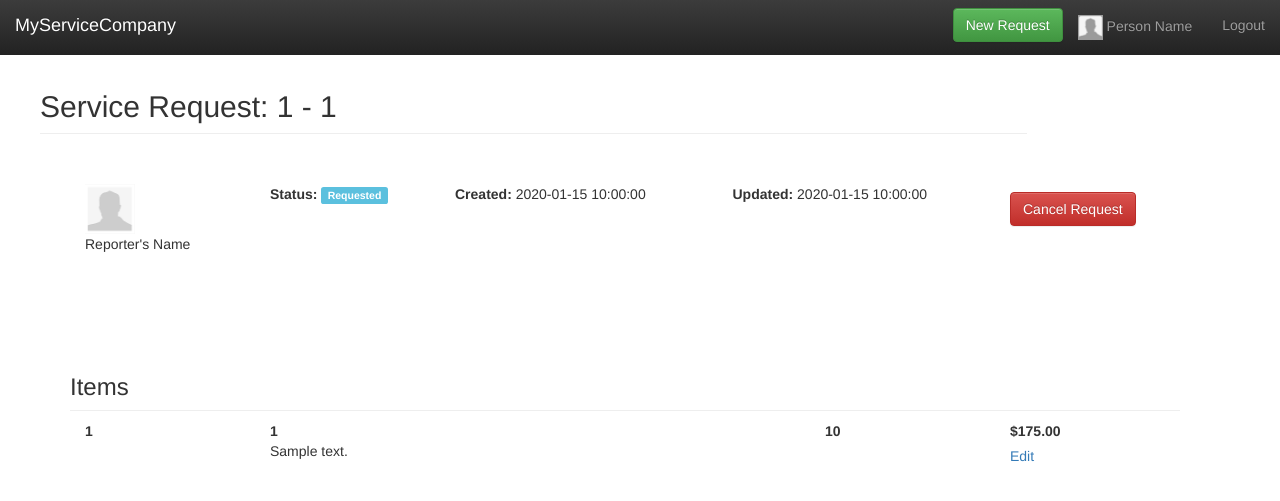
After one commit to dnascimb/msc, a Flask app: page /user/1/tickets/1 in a window 1280 px wide. The commit adds this page. Shown: the top 501 px of the page. Run offline with Flask 2, Linux system fonts and the light colour scheme; the visitor is signed in with stand-in values (Sample User, id 1); tables that the repository leaves empty hold one stand-in row (values such as "Sample post"); parts of the project's set-up code (start-up, migrations or seed data) failed here and were passed over; some libraries are stand-ins or nearby versions.

Commit message:
added TicketSchema; fixed links to use url_for(); addded profile icon to navbar; added request listing UI and functionality; added service request editing screen

```diff
--- a/msc/static/css/homepage.css
+++ b/msc/static/css/homepage.css
@@ -108,3 +108,7 @@ body {
   height: 50px;
   width: 50px;
 }
+.profile-xsm {
+  height: 25px;
+  width: 25px;
+}
--- a/msc/templates/homepage.html
+++ b/msc/templates/homepage.html
@@ -7,22 +7,22 @@
     <!-- The above 3 meta tags *must* come first in the head; any other head content must come *after* these tags -->
     <meta name="description" content="">
     <meta name="author" content="">
-    <link rel="icon" href="favicon.ico">
+    <link rel="icon" href="{{ url_for('static', filename='bootstrap-3.3.5-dist/images/favicon.ico') }}">
 
     <title>MSC: Homepage</title>
 
     <!-- Bootstrap core CSS -->
-    <link href="../static/bootstrap-3.3.5-dist/css/bootstrap.min.css" rel="stylesheet">
+    <link href="{{ url_for('static', filename='bootstrap-3.3.5-dist/css/bootstrap.min.css') }}" rel="stylesheet">
 
     <!-- Bootstrap theme CSS -->
-    <link href="../static/bootstrap-3.3.5-dist/css/bootstrap-theme.min.css" rel="stylesheet">
+    <link href="{{ url_for('static', filename='bootstrap-3.3.5-dist/css/bootstrap-theme.min.css') }}" rel="stylesheet">
 
 
     <!-- Custom styles for this template -->
-    <link href="../static/css/homepage.css" rel="stylesheet">
+    <link href="{{ url_for('static', filename='css/homepage.css') }}" rel="stylesheet">
 
     <!-- Styles for sweetalert -->
-    <link rel="stylesheet" type="text/css" href="../static/sweetalert-dist/sweetalert.css">
+    <link rel="stylesheet" type="text/css" href="{{ url_for('static', filename='sweetalert-dist/sweetalert.css') }}">
 
     <!-- HTML5 shim and Respond.js for IE8 support of HTML5 elements and media queries -->
     <!--[if lt IE 9]>
@@ -33,10 +33,10 @@
     <!-- Bootstrap core JavaScript
     ================================================== -->
     <script src="https://ajax.googleapis.com/ajax/libs/jquery/1.11.3/jquery.min.js"></script>
-    <script src="../static/bootstrap-3.3.5-dist/js/bootstrap.min.js"></script>
+    <script src="{{ url_for('static', filename='bootstrap-3.3.5-dist/js/bootstrap.min.js') }}"></script>
     <!-- IE10 viewport hack for Surface/desktop Windows 8 bug -->
-    <script src="../static/js/ie10-viewport-bug-workaround.js"></script>
-    <script src="../static/sweetalert-dist/sweetalert.min.js"></script>
+    <script src="{{ url_for('static', filename='js/ie10-viewport-bug-workaround.js') }}"></script>
+    <script src="{{ url_for('static', filename='sweetalert-dist/sweetalert.min.js') }}"></script>
 
     <script>
          //On <select> elements, the Android stock browser will not display the side controls if there is a border-radius and/or border applied. Use the snippet of code below to remove the offending CSS and render the <select> as an unstyled element on the Android stock broswer. The useragent sniffing avoids interfernece with Chrome, Safari, and Mozilla browsers.
@@ -71,10 +71,8 @@
         <div id="navbar" class="navbar-collapse collapse">
           <ul class="nav navbar-nav navbar-right">
             {% if session.logged_in %}
-          <!--  <li><a href="{{ url_for('new_customer_request') }}">New Customer</a></li> -->
-          <!--  <li><a href="{{ url_for('list_customer_request') }}">Customers</a></li> -->
             <li><button class="btn btn-md btn-success navbar-btn" type="button" onclick="location.href='{{ url_for('new_service_request') }}'">New Request</button></li>
-            <li><a href="{{ url_for('view_user_request') }}">Profile</a></li>
+            <li><a href="{{ url_for('view_user_request') }}"><image class="profile-xsm" src="{{ url_for('static', filename='images/profile-sm-32x32_dark.png') }}"> Person Name</a></li>
             <li><a href="{{ url_for('logout') }}">Logout</a></li>
             {% endif %}
           </ul>
@@ -84,55 +82,9 @@
 
     <div class="container-fluid">
       <div class="row">
-        <!--<div class="col-sm-3 col-md-2 sidebar">
-          <ul class="nav nav-sidebar">
-            <li class="active"><a href="#">Overview <span class="sr-only">(current)</span></a></li>
-            <li><a href="#">Reports</a></li>
-            <li><a href="#">Analytics</a></li>
-            <li><a href="#">Export</a></li>
-          </ul>
-          <ul class="nav nav-sidebar">
-            <li><a href="">Nav item</a></li>
-            <li><a href="">Nav item again</a></li>
-            <li><a href="">One more nav</a></li>
-            <li><a href="">Another nav item</a></li>
-            <li><a href="">More navigation</a></li>
-          </ul>
-          <ul class="nav nav-sidebar">
-            <li><a href="">Nav item again</a></li>
-            <li><a href="">One more nav</a></li>
-            <li><a href="">Another nav item</a></li>
-          </ul>
-        </div>
-      -->
         <div class="col-sm-12 col-md-10 main">
-         <!-- <h1 class="page-header">Welcome back, {{ username }}!</h1>
 
-          <div class="row placeholders">
-            <div class="col-xs-6 col-sm-3 placeholder">
-              <img data-src="holder.js/200x200/auto/sky" class="img-responsive" alt="Generic placeholder thumbnail">
-              <h4>Label</h4>
-              <span class="text-muted">Something else</span>
-            </div>
-            <div class="col-xs-6 col-sm-3 placeholder">
-              <img data-src="holder.js/200x200/auto/vine" class="img-responsive" alt="Generic placeholder thumbnail">
-              <h4>Label</h4>
-              <span class="text-muted">Something else</span>
-            </div>
-            <div class="col-xs-6 col-sm-3 placeholder">
-              <img data-src="holder.js/200x200/auto/sky" class="img-responsive" alt="Generic placeholder thumbnail">
-              <h4>Label</h4>
-              <span class="text-muted">Something else</span>
-            </div>
-            <div class="col-xs-6 col-sm-3 placeholder">
-              <img data-src="holder.js/200x200/auto/vine" class="img-responsive" alt="Generic placeholder thumbnail">
-              <h4>Label</h4>
-              <span class="text-muted">Something else</span>
-            </div>
-          </div>
--->
           {% block body %}{% endblock %}
-
 
         </div>
       </div>
--- /dev/null
+++ b/msc/templates/service_request.html
@@ -0,0 +1,137 @@
+{% extends "homepage.html" %}
+{% block body %}
+        <h2 class="sub-header">Service Request: {{ ticket.id }} - {{ ticket.type }}</h2>
+        <div class="container">
+        {% if error %}
+        <div id="alert" class="alert alert-danger" role="alert">{{ error }}</div>
+        {% else %}
+        <div id="alert" class="alert alert-danger hidden" role="alert">{{ error }}</div>
+        {% endif %}
+
+
+        <div class="form-group">
+          <form class="form-vertical" action="" method="post">
+            <fieldset>
+
+                <br>&nbsp;<br>
+
+
+                <div id="section1" class="col-md-12">
+
+                    <div class="col-md-2">
+                      <image class="profile-sm" src="{{ url_for('static', filename='images/profile-lg-218x220.png') }}"> <br>Reporter's Name
+                    </div>
+                    <div class="col-md-2">
+                        <label class="control-label">Status: </label>
+                        <span class="label label-pill label-info">Requested</span>
+
+                    </div>
+
+                    <div class="col-md-3">
+                        <label class="control-label">Created: </label>
+                            {{ ticket.created_at }}
+                    </div>
+
+                    <div class="col-md-3">
+                        <label class="control-label">Updated: </label>
+                        {{ ticket.updated_at }}
+                    </div>
+
+                    <div class="col-md-2">
+                        <button class="btn btn-md btn-danger navbar-btn" type="button" onclick="location.href='{{ url_for('new_service_request') }}'">Cancel Request</button>
+                    </div>
+
+                    <br>&nbsp;<br>
+                    <br>&nbsp;<br>
+
+                    {% if not ticket.appointment_confirmed: %}
+                    <div class="col-md-12">
+                        <div id="alert" class="alert alert-success col-md-12" role="alert">
+
+                            <div class="col-md-12">
+                                <h4 class="text-center">Requested Service Date</h4>
+                            </div>
+
+                            <div class="col-md-2"></div>
+                            <div class="col-md-4 text-right vcenter">
+                                {{ ticket.appointment_at }}
+                            </div>
+                            <div class="col-md-4">
+                                <select id="timeframe" class="col-md-2 form-control">
+                                    {% if ticket.timeslot == 1 %}
+                                    <option value="1" selected>8 AM - noon</option>
+                                    <option value="2">10 AM - 2 PM</option>
+                                    <option value="3">noon - 5 PM</option>
+                                    {% elif ticket.timeslot == 2 %}
+                                    <option value="1">8 AM - noon</option>
+                                    <option value="2" selected>10 AM - 2 PM</option>
+                                    <option value="3">noon - 5 PM</option>
+                                    {% elif ticket.timeslot == 3 %}
+                                    <option value="1">8 AM - noon</option>
+                                    <option value="2">10 AM - 2 PM</option>
+                                    <option value="3" selected>noon - 5 PM</option>
+                                    {% endif %}
+                                </select>
+                            </div>
+                            <div class="col-md-2"></div>
+
+                            <div class="col-md-2"></div>
+                            <div class="col-md-4 text-right">
+                                <button class="btn btn-md btn-default" type="button" onclick="location.href='{{ url_for('new_service_request') }}'">Edit</button>
+                            </div>
+                            <div class="col-md-4">
+                                <button class="btn btn-md btn-success" type="button" onclick="location.href='{{ url_for('new_service_request') }}'">Confirm</button>
+                            </div>
+                            <div class="col-md-2"></div>
+
+                        </div>
+                    </div>
+                    {% endif %}
+
+                </div>
+
+
+
+                <br>&nbsp;<br>
+                <br>&nbsp;<br>
+
+                <div class="col-md-12">
+                    <h3 class="sub-header">Items</h3>
+                </div>
+
+
+                <div class="col-md-12">
+                    <div class="col-md-2">
+                        <label id="counter" class="control-label">1</label>
+                    </div>
+                    <div class="col-md-6">
+                        <dl>
+                          <dt id="lbl_title">{{ ticket.type }}</dt>
+                          <dd id="lbl_description">{{ ticket.description }}</dd>
+                        </dl>
+                    </div>
+                    <div class="col-md-2">
+                        <label id="lbl_quantity" class="control-label">{{ ticket.quantity }}</label>
+                    </div>
+                    <div class="col-md-2">
+                        <label id="price" class="control-label">$175.00</label>
+                        <br>
+                        <a href="#">Edit</a>
+                    </div>
+                </div>
+
+            </fieldset>
+          </form>
+         </div>
+        </div>
+
+        <script>
+
+            $( document ).ready(function() {
+             // initialize page
+             console.log("{{ ticket.id }}");
+            });
+
+        </script>
+
+{% endblock %}
--- a/msc/views.py
+++ b/msc/views.py
@@ -35,10 +35,6 @@ def logout():
     session.pop('logged_in', None)
     return redirect(url_for('index'))
 
-@app.route('/home')
-def home():
-    return render_template('service_request_listing.html')
-
 def checkCredentials(request):
     _inputEmail =  request.form['inputEmail']
     result = User.query.filter(func.lower(User.email) == func.lower(_inputEmail)).first()
```
Also changed, not shown: msc/models.py (+13 -1 lines), msc/templates/new_service_request.html (+0 -8 lines), msc/templates/service_request_listing.html (+43 -36 lines), msc/view_service_request.py (+37 -1 lines), msc/README.md, msc/static/images/profile-sm-32x32.png (added), msc/static/images/profile-sm-32x32_dark.png (added).
